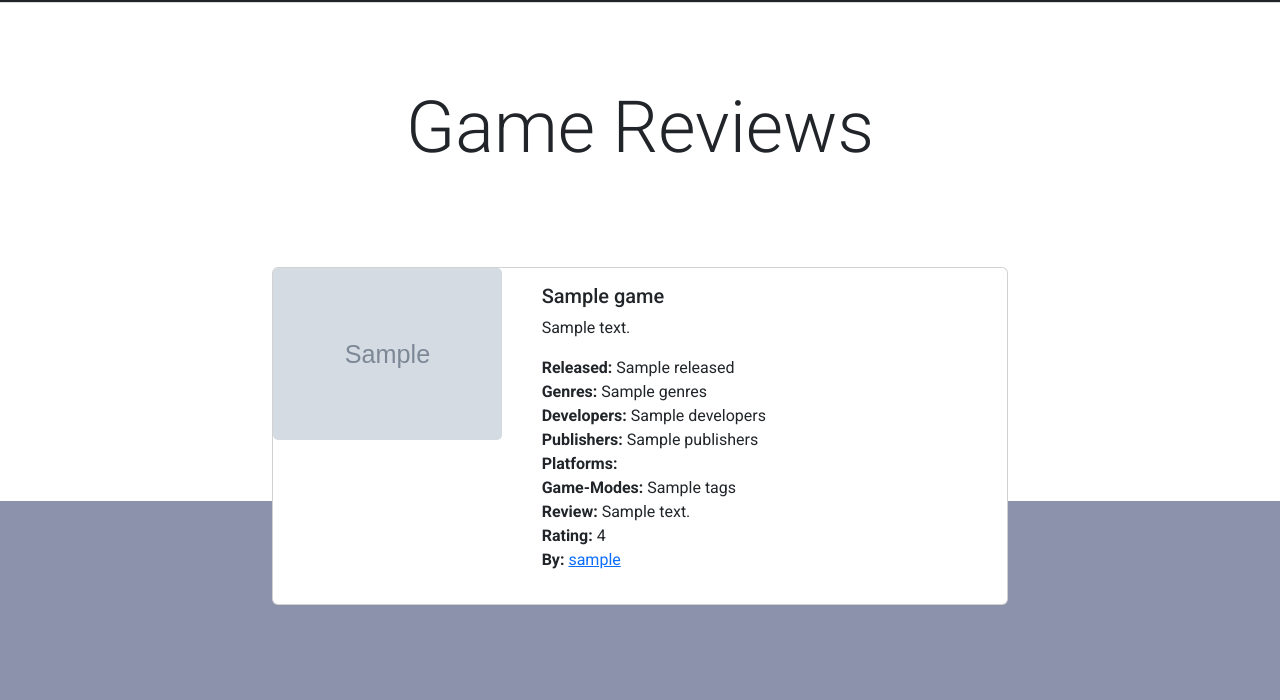
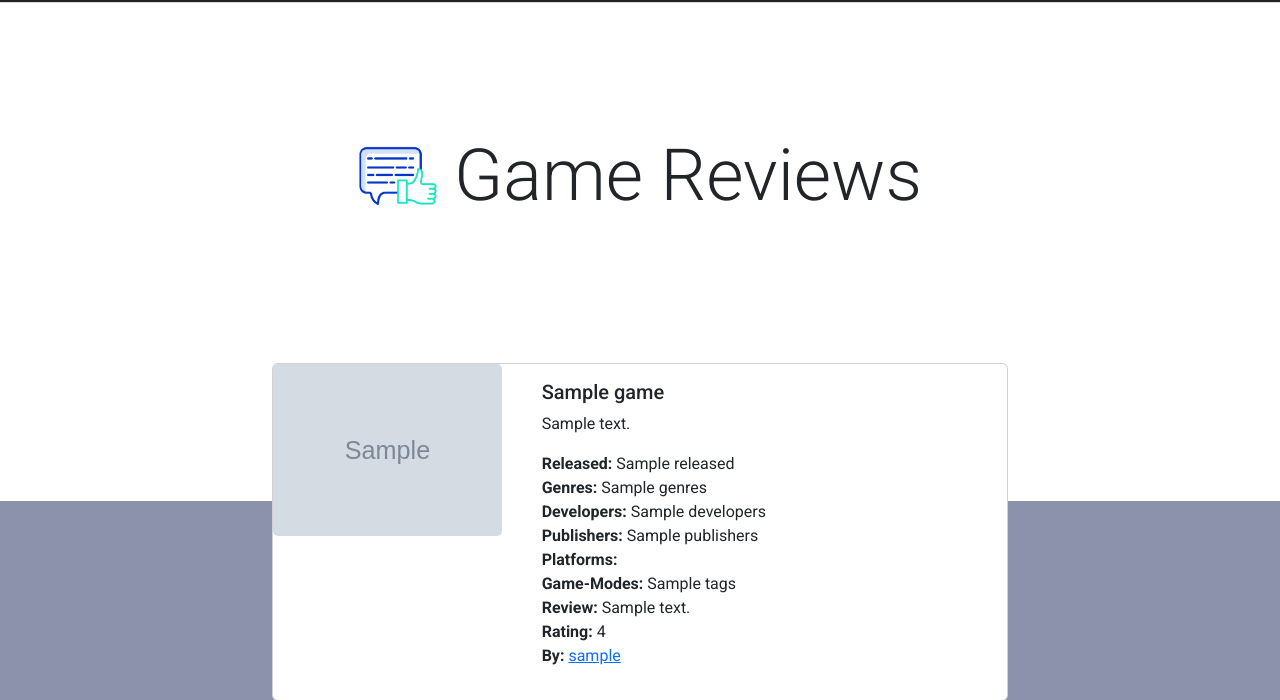
Before and after one commit to anthonyradose/gamesay_milestone_project3, a Python web app: template templates/game_reviews.html in a window 1280 px wide. Shown: the part 59-759 px from the top of the page. Run offline with Jinja, Linux system fonts and the light colour scheme; the template is opened without the code that fills it: most values are stand-ins (such as "Sample title", 1, 10 or a date in 2020); grey boxes marked "Sample" are stand-in pictures.

Commit message:
Add icon to game_reviews template for improved visual appeal

```diff
--- a/static/css/style.css
+++ b/static/css/style.css
@@ -34,7 +34,7 @@ body {
 
 #penIcon,
 #loginIcon,
-#gameboyIcon {
+#gameboyIcon, #likeIcon {
     height: 4em;
 }
 
@@ -183,7 +183,7 @@ button[aria-expanded="false"] span.read-less {
     }
 
     #penIcon,
-    #loginIcon, #gameboyIcon {
+    #loginIcon, #gameboyIcon, #likeIcon {
         height: 5em;
     }
 
--- a/templates/game_reviews.html
+++ b/templates/game_reviews.html
@@ -2,7 +2,8 @@
 {% block content %}
 
 <div class="container min-vh-100 py-5">
-    <div class="container justify-content-center my-5">
+    <div class="container d-flex align-items-center justify-content-center my-5">
+        <img class="'d-inline me-3" id="likeIcon" src="../static/css/icons/like.png">
         <h2 class=" display-2 text-center my-5 py-5">Game Reviews</h2>
     </div>
     <div class="row justify-content-center">
```
Also changed, not shown: static/css/icons/like.png (added), static/css/icons/thumbsup.png (added).
